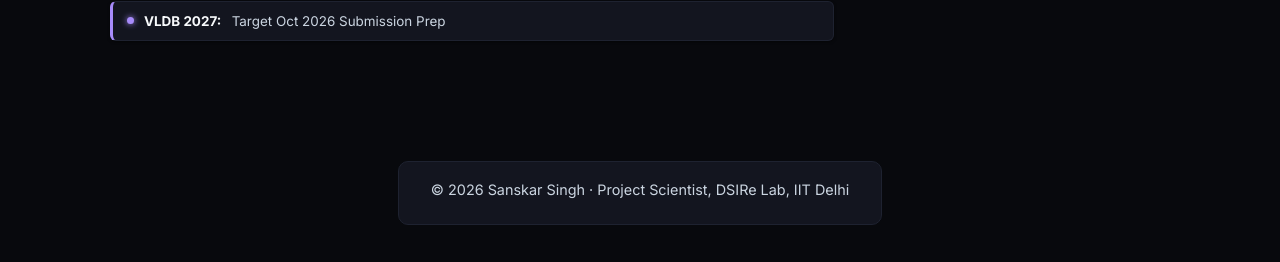
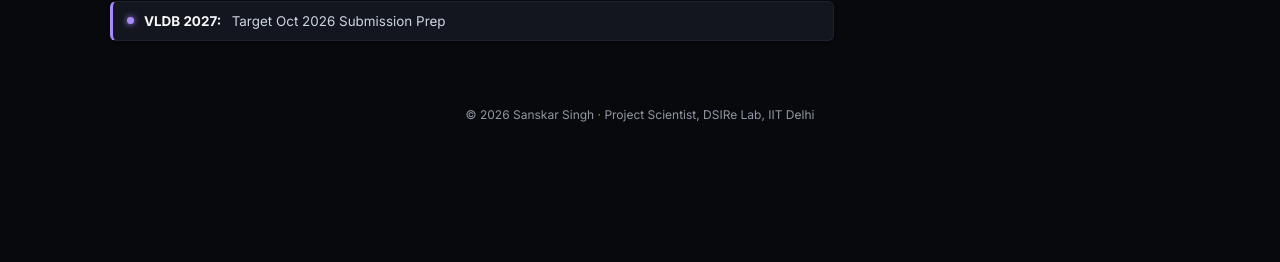
Before and after one commit to Sanskar2705/Portfolio, a React (Vite) app: page / in a window 1280 px wide. Shown: the part 877-1139 px from the top of the page. After the commit the page ends 1010 px from the top, so only its background shows below. Built offline with nearby package versions, Linux system fonts and the light colour scheme; some icons are missing.

Commit message:
style: remove footer box and make text smaller

```diff
--- a/src/App.css
+++ b/src/App.css
@@ -13,8 +13,8 @@
 
 .academic-footer {
   background: transparent;
-  padding: 2.5rem 1.5rem;
-  margin-top: 2rem;
+  padding: 1rem 1.5rem 0.5rem;
+  margin-top: auto;
   position: relative;
   z-index: 1;
   display: flex;
@@ -23,17 +23,13 @@
 
 .footer-container {
   text-align: center;
-  background: var(--bg-card);
-  border: 1px solid var(--border-color);
-  padding: 1rem 2rem;
-  border-radius: var(--radius-md);
-  display: inline-block;
 }
 
 .footer-copy {
-  font-size: 0.9rem;
+  font-size: 0.75rem;
   color: var(--text-secondary);
-  margin-bottom: 0.35rem;
+  margin-bottom: 0;
+  opacity: 0.7;
 }
 
 .footer-sub {
```
